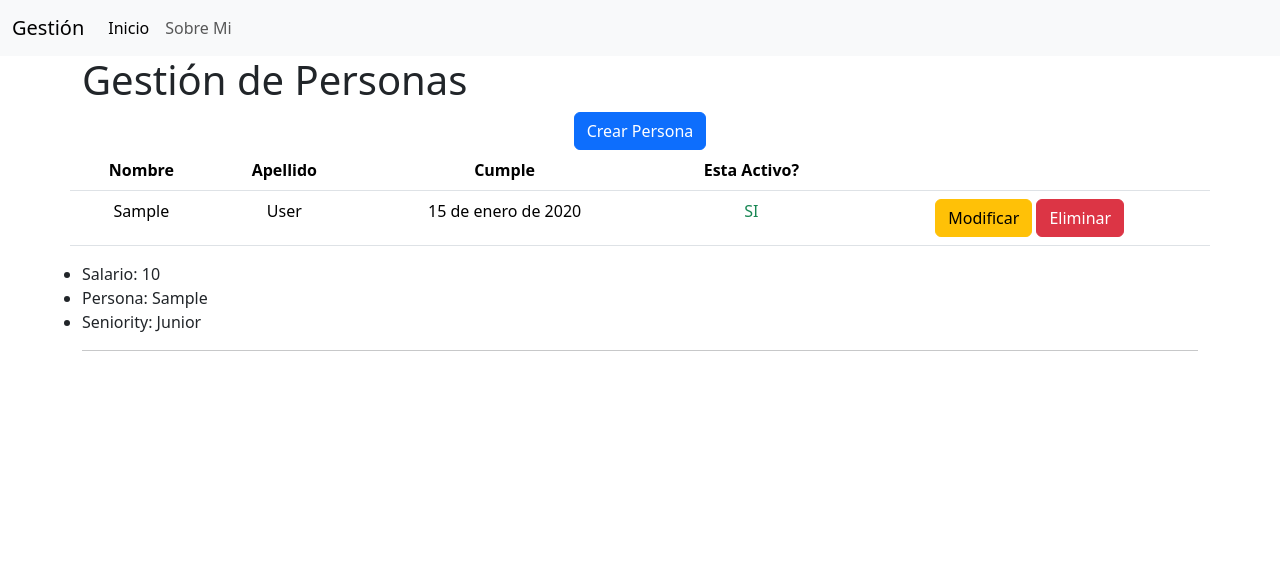
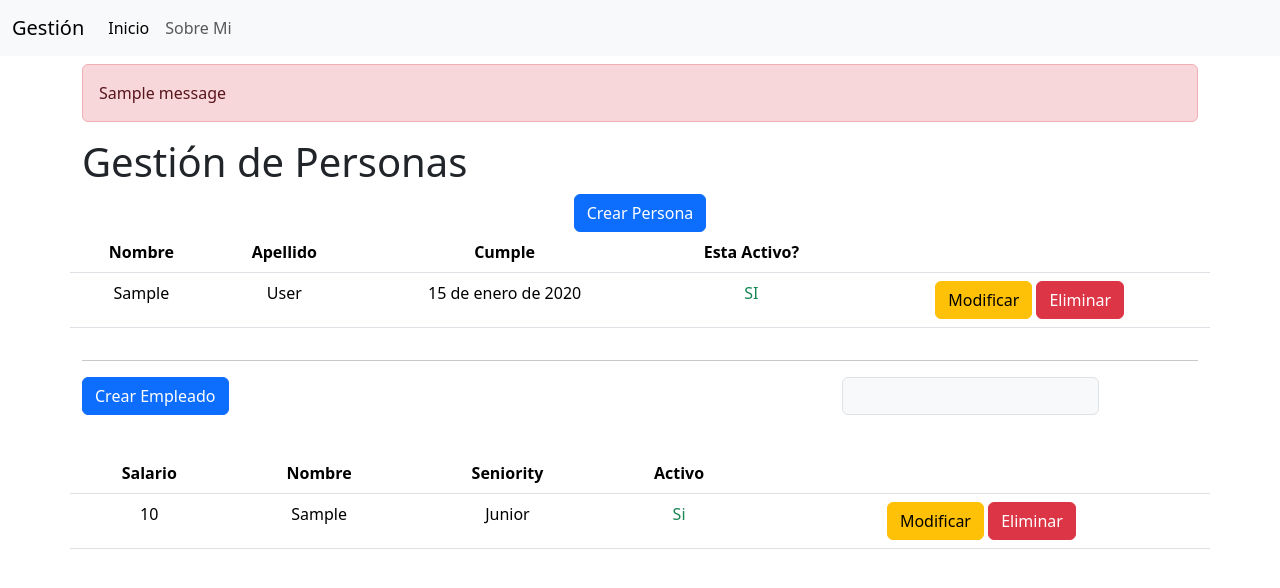
Before and after one commit to maxwellnewage/it-formacion-django-gestion-empleados, a Django app: page / in a window 1280 px wide. Shown: the top 588 px of the page. Run offline with Django 4.2, Linux system fonts and the light colour scheme; tables that the repository leaves empty hold one stand-in row (values such as "Sample post"); one stand-in notice (Sample message) is shown.

Commit message:
se implementó maquetado de Employee

```diff
--- a/app/templates/base.html
+++ b/app/templates/base.html
@@ -9,7 +9,15 @@
 <body>
     {% include 'navbar.html' %}
 
-    <div class="container">
+    <div class="container mt-2">
+        {% if messages %}
+            {% for m in messages %}
+                <div class="alert alert-danger" role="alert">
+                  {{ m }}
+                </div>
+            {% endfor %}
+        {% endif %}
+
         {% block content %}
         {% endblock %}
     </div>
--- a/app/templates/home.html
+++ b/app/templates/home.html
@@ -44,17 +44,57 @@
     </table>
 </div>
 
+<hr />
+
+<div class="row mt-3">
+    <div class="col-8">
+        <a class="btn btn-primary" href="{% url 'employee-create' %}">Crear Empleado</a>
+    </div>
+
+    <div class="col">
+        <form action="#" method="post">
+            {% csrf_token %}
+
+            <div class="input-group">
+                <input class="input-group-text" type="text" name="query" id="query" />
+            </div>
+
+            <input type="submit" class="btn {{ action }}" value="{{ submit }}">
+        </form>
+    </div>
+</div>
+
 <div class="row">
-    <ul>
+    <table class="table text-center">
+        <thead>
+        <tr>
+            <th scope="col">Salario</th>
+            <th scope="col">Nombre</th>
+            <th scope="col">Seniority</th>
+            <th scope="col">Activo</th>
+            <th scope="col"></th>
+        </tr>
+        </thead>
+        <tbody>
         {% for e in employees %}
-            <li>Salario: {{ e.salary }}</li>
-            <li>Persona: {{ e.person.firstname }}</li>
-            <li>Seniority: {{ e.get_seniority_display }}</li>
-            <hr/>
+        <tr>
+            <td>{{ e.salary }}</td>
+            <td>{{ e.person.firstname }}</td>
+            <td>{{ e.get_seniority_display }}</td>
+            {% if e.person.is_active %}
+            <td class="text-success">Si</td>
+            {% else %}
+            <td class="text-danger">No</td>
+            {% endif %}
+            <td>
+                <a href="{% url 'person-update' e.person.id %}" class="btn btn-warning">Modificar</a>
+                <a href="{% url 'employee-delete' e.id %}" class="btn btn-danger">Eliminar</a>
+            </td>
+        </tr>
         {% endfor %}
-    </ul>
+        </tbody>
+    </table>
 </div>
 
 
-
 {% endblock %}
--- a/app/urls.py
+++ b/app/urls.py
@@ -7,4 +7,6 @@ urlpatterns = [
     path('person/delete/<str:person_id>', views.delete_person, name="person-delete"),
     path('person/create', views.create_person, name="person-create"),
     path('person/update/<str:person_id>', views.update_person, name="person-update"),
+    path('employee/delete/<str:employee_id>', views.delete_employee, name='employee-delete'),
+    path('employee/create/', views.create_employee, name="employee-create"),
 ]
--- a/app/views.py
+++ b/app/views.py
@@ -1,6 +1,7 @@
 from django.shortcuts import render, redirect
 from .models import Person, Employee
-from .forms import PersonForm
+from .forms import PersonForm, EmployeeForm
+from django.contrib import messages
 
 
 def home(request):
@@ -58,3 +59,31 @@ def update_person(request, person_id):
         'title': 'Modificar Persona',
         'action': 'btn-warning'
     })
+
+
+def create_employee(request):
+    form = EmployeeForm()
+
+    if request.method == "POST":
+        form = EmployeeForm(request.POST)
+        if form.is_valid():
+            empleado = form.save(commit=False)
+            if empleado.person.is_active:
+                empleado.save()
+                return redirect('home')
+            else:
+                messages.error(request, "La persona no esta activa!")
+
+    return render(request, 'form.html', {
+        'form': form,
+        'submit': 'Crear',
+        'title': 'Crear Empleado',
+        'action': 'btn-primary'
+    })
+
+
+def delete_employee(request, employee_id):
+    employee = Employee.objects.get(id=employee_id)
+    employee.delete()
+
+    return redirect('home')
```
Also changed, not shown: app/forms.py (+7 -1 lines). Lines whose indentation alone changed are shown as unchanged.
